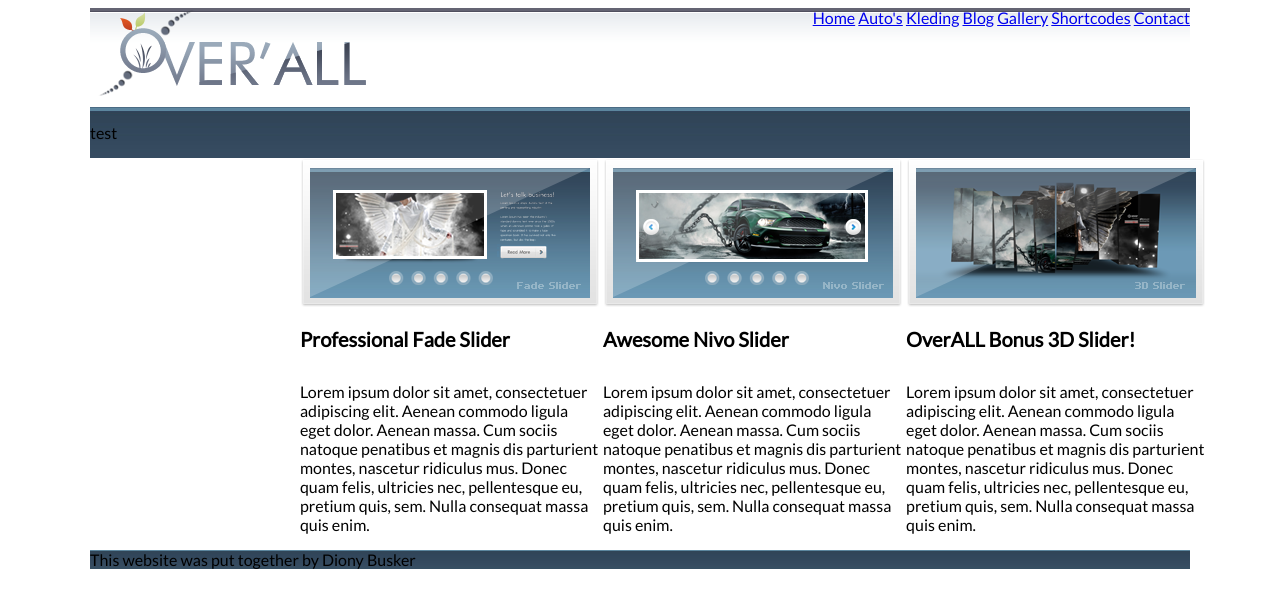
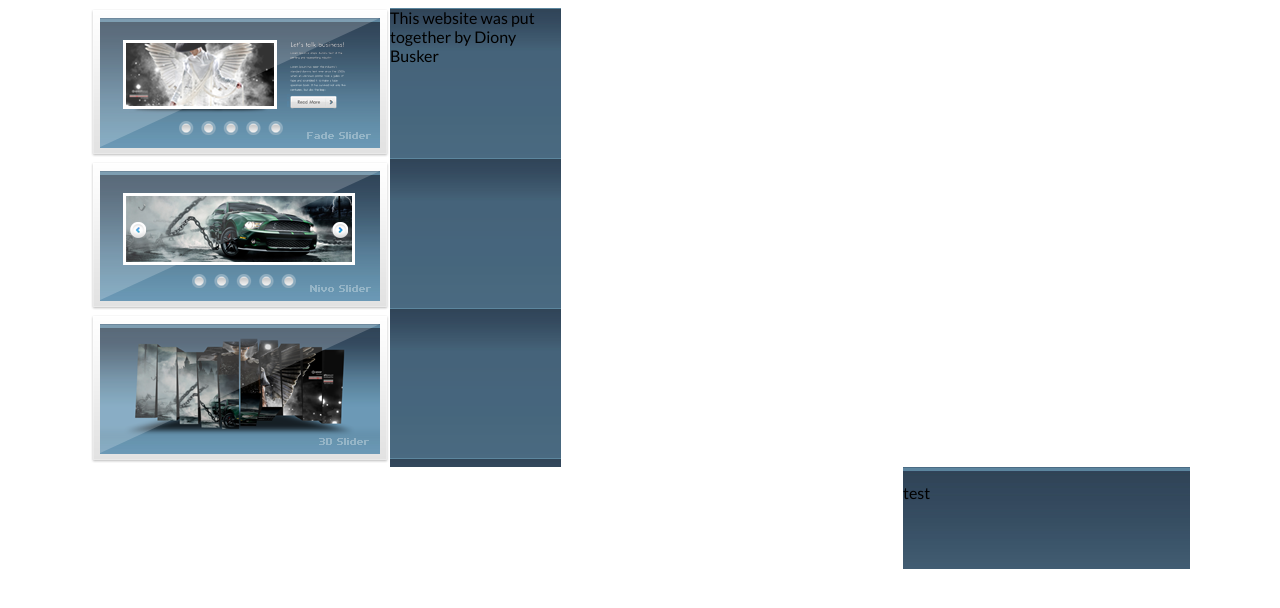
Before and after one commit to dionybusker/B1W7O1-overall_grid, a plain HTML site: page index.html in a window 1280 px wide. Drawn offline with Linux system fonts and the light colour scheme.

```diff
--- a/css/style.css
+++ b/css/style.css
@@ -10,7 +10,7 @@ body {
     display: grid;
     grid-template-rows: minmax(50px, auto);
     grid-template-columns: repeat(4, 1fr);
-    grid-template-areas: 'menu menu menu menu menu'
+    grid-template-areas: 'header header header header header'
                          'banner banner banner banner banner'
                          'empty fade nivo bonus empty'
                          'footer footer footer footer footer';
@@ -18,16 +18,20 @@ body {
 
 nav {
     background-image: url(../img/header_bg.png);
-    width: 1100px;
-    grid-row: 1/2;
-    grid-column: 1/4;
+    /* width: 1100px; */
+    /* grid-row: 1/2;
+    grid-column: 1/4; */
 }
 
-nav img {
-    float: left;
+.menu {
+    grid-area: header;
 }
 
-nav ul {
+/* nav img {
+    float: left;
+} */
+
+/* nav ul {
     list-style-type: none;
     margin: 0;
     padding: 0;
@@ -36,20 +40,25 @@ nav ul {
 
 nav ul li {
     display: inline;
-}
+} */
 
 header {
     background-image: url(../img/banner_bg.png);
-    width: 1100px;
-    grid-row: 2/3;
-    grid-column: 1/4;
+    /* width: 1100px; */
+    /* grid-row: 2/3;
+    grid-column: 1/4; */
+}
+
+.banner {
+    grid-area: banner;
 }
 
 main {
     margin: 0 auto;
-    width: 907px;
-    grid-row: 3/4;
-    grid-column: 1/6;
+    /* width: 907px; */
+    /* grid-row: 3/4;
+    grid-column: 1/6; */
+    /* grid-area: empty, fade, nivo, bonus, empty; */
 }
 
 /* .images {
@@ -58,17 +67,19 @@ main {
 } */
 
 .empty-side1 {
-    grid-row: 3/4;
-    grid-column: 1/2;
+    /* grid-row: 3/4;
+    grid-column: 1/2; */
+    grid-area: empty;
 }
 
 .grid-img-fade {
-    grid-row: 3/4;
-    grid-column: 2/3;
+    /* grid-row: 3/4;
+    grid-column: 2/3; */
     /* margin-left: 100px; */
+    grid-area: fade;
 }
 
-h2 {
+/* h2 {
     font-size: 20px;
     line-height: 22px;
     display: inline-block;
@@ -76,30 +87,37 @@ h2 {
 
 p {
     display: inline-block;
-}
+} */
 
 .grid-text-fade, .grid-text-nivo, .grid-text-bonus {
     width: 300px;
 }
 
 .grid-img-nivo {
-    grid-row: 3/4;
-    grid-column: 3/4;
+    /* grid-row: 3/4;
+    grid-column: 3/4; */
+    grid-area: nivo;
 }
 
 .grid-img-bonus {
-    grid-row: 3/4;
-    grid-column: 4/5;
+    /* grid-row: 3/4;
+    grid-column: 4/5; */
+    grid-area: bonus;
 }
 
 .empty-side2 {
-    grid-row: 3/4;
-    grid-column: 5/6;
+    /* grid-row: 3/4;
+    grid-column: 5/6; */
+    grid-area: empty;
 }
 
 footer {
     background-image: url(../img/footer_bg.png);
-    width: 1100px;
-    grid-row: 4/5;
-    grid-column: 1/4;
+    /* width: 1100px; */
+    /* grid-row: 4/5;
+    grid-column: 1/4; */
 }
+
+.copryright {
+    grid-area: footer;
+}
--- a/index.html
+++ b/index.html
@@ -8,9 +8,9 @@
     </head>
     <body>
         <div class="grid-container">
-            <nav>
+            <nav class="menu">
                 <img src="img/logo.png" alt="">
-                <ul>
+                <!-- <ul>
                     <li><a href="#">Home</a></li>
                     <li><a href="#">Auto's</a></li>
                     <li><a href="#">Kleding</a></li>
@@ -18,10 +18,10 @@
                     <li><a href="#">Gallery</a></li>
                     <li><a href="#">Shortcodes</a></li>
                     <li><a href="#">Contact</a></li>
-                </ul>
+                </ul> -->
             </nav>
 
-            <header>
+            <header class="banner">
                 <p>test</p>
             </header>
 
@@ -32,28 +32,28 @@
                 <img class="grid-img-bonus" src="img/bonus-3d-slider.png" alt="">
 
                 <!-- image fade-slider.png -->
-                <h2 class="grid-text-fade">Professional Fade Slider</h2>
+                <!-- <h2 class="grid-text-fade">Professional Fade Slider</h2> -->
                 <!-- image nivo-slider.png -->
-                <h2 class="grid-text-nivo">Awesome Nivo Slider</h2>
+                <!-- <h2 class="grid-text-nivo">Awesome Nivo Slider</h2> -->
                 <!-- image bonus-3d-slider.png -->
-                <h2 class="grid-text-bonus">OverALL Bonus 3D Slider!</h2>
+                <!-- <h2 class="grid-text-bonus">OverALL Bonus 3D Slider!</h2> -->
 
                 <!-- image fade-slider.png -->
-                <p class="grid-text-fade">
+                <!-- <p class="grid-text-fade">
                     Lorem ipsum dolor sit amet, consectetuer adipiscing elit. Aenean commodo ligula eget dolor. Aenean massa. Cum sociis natoque penatibus et magnis dis parturient montes, nascetur ridiculus mus. Donec quam felis, ultricies nec, pellentesque eu, pretium quis, sem. Nulla consequat massa quis enim.
-                </p>
+                </p> -->
                 <!-- image nivo-slider.png -->
-                <p class="grid-text-nivo">
+                <!-- <p class="grid-text-nivo">
                     Lorem ipsum dolor sit amet, consectetuer adipiscing elit. Aenean commodo ligula eget dolor. Aenean massa. Cum sociis natoque penatibus et magnis dis parturient montes, nascetur ridiculus mus. Donec quam felis, ultricies nec, pellentesque eu, pretium quis, sem. Nulla consequat massa quis enim.
-                </p>
+                </p> -->
                 <!-- image bonus-3d-slider.png -->
-                <p class="grid-text-bonus">
+                <!-- <p class="grid-text-bonus">
                     Lorem ipsum dolor sit amet, consectetuer adipiscing elit. Aenean commodo ligula eget dolor. Aenean massa. Cum sociis natoque penatibus et magnis dis parturient montes, nascetur ridiculus mus. Donec quam felis, ultricies nec, pellentesque eu, pretium quis, sem. Nulla consequat massa quis enim.
-                </p>
+                </p> -->
             </main>
             <aside class="empty-side2"></aside>
 
-            <footer>This website was put together by Diony Busker</footer>
+            <footer class="copyright">This website was put together by Diony Busker</footer>
         </div>
     </body>
 </html>
```
